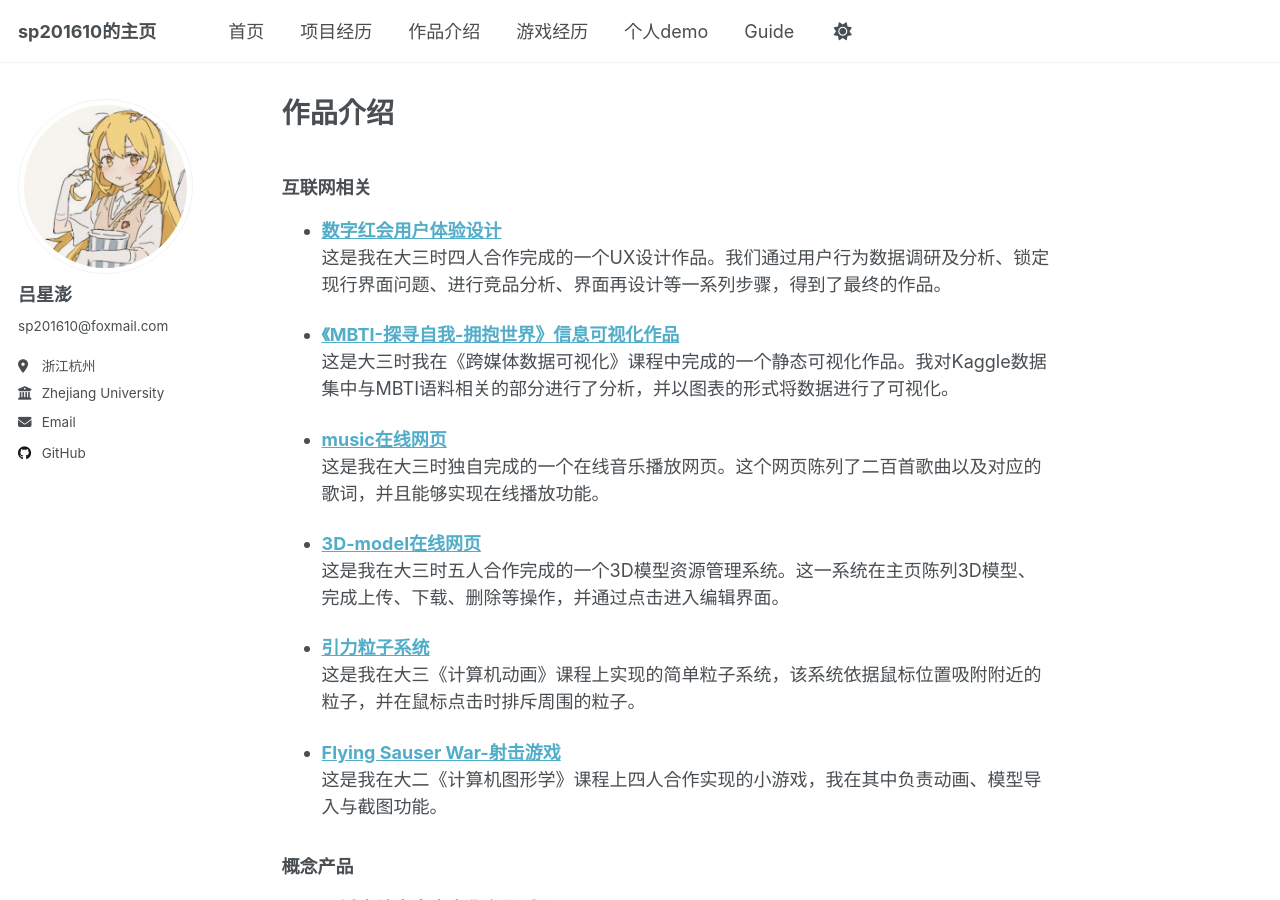
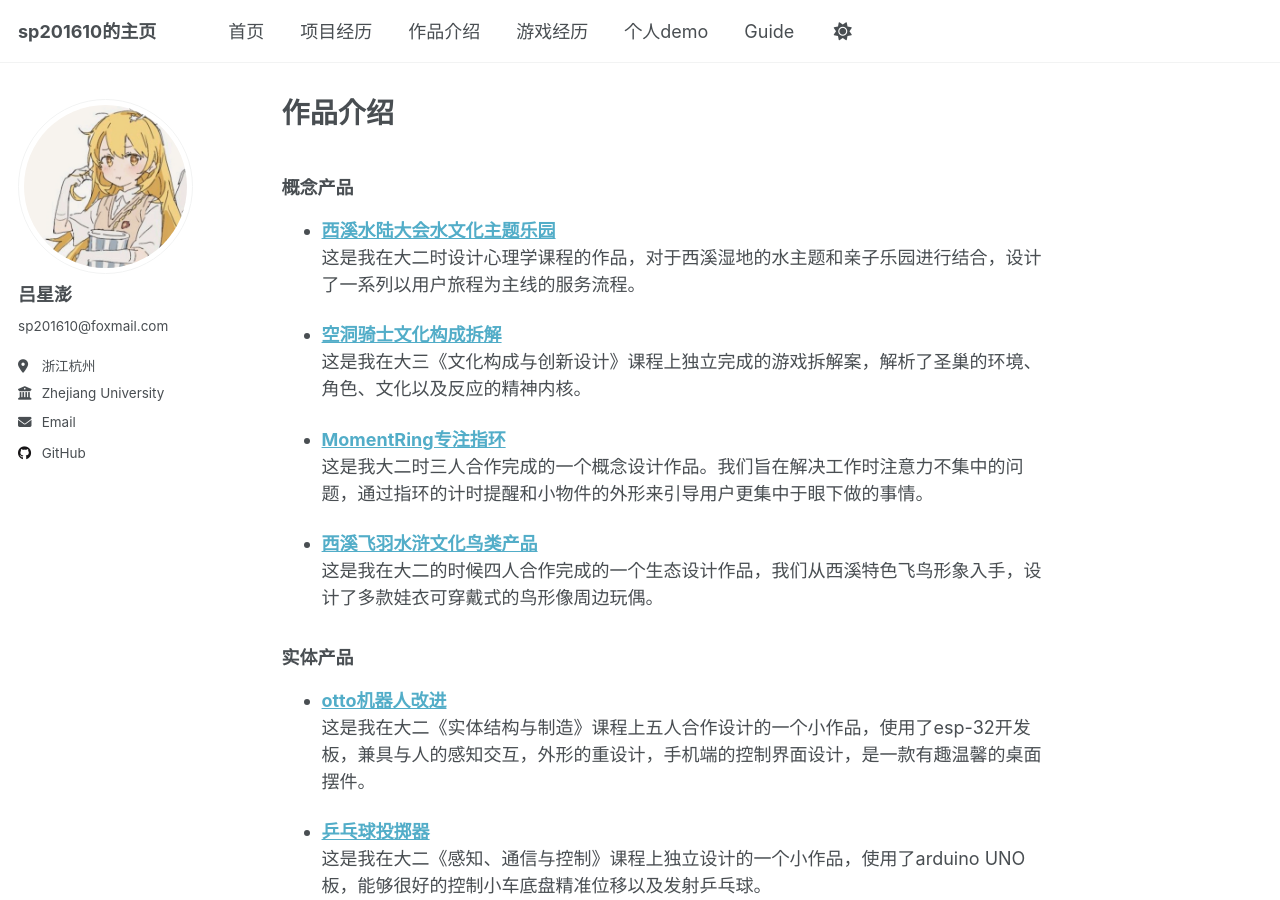
Before and after one commit to sp201610/sp201610.github.io, a Jekyll site: the page built from _pages/works.md, in a window 1280 px wide and 900 px high. Built offline with Jekyll 4.4.1, drawn with Linux system fonts in a browser that asks for light colours.

Commit message:
Update works.md

```diff
--- a/_pages/works.md
+++ b/_pages/works.md
@@ -3,26 +3,6 @@ permalink: /works/
 title: "作品介绍"
 author_profile: true
 ---
-
-### 互联网相关
-
-- **[数字红会用户体验设计](./works/digitalcross.md)**
-  这是我在大三时四人合作完成的一个UX设计作品。我们通过用户行为数据调研及分析、锁定现行界面问题、进行竞品分析、界面再设计等一系列步骤，得到了最终的作品。
-
-- **[《MBTI-探寻自我-拥抱世界》信息可视化作品](./works/MBTI-find_yourself.md)**
-  这是大三时我在《跨媒体数据可视化》课程中完成的一个静态可视化作品。我对Kaggle数据集中与MBTI语料相关的部分进行了分析，并以图表的形式将数据进行了可视化。
-
-- **[music在线网页](./works/music-website.md)**
-  这是我在大三时独自完成的一个在线音乐播放网页。这个网页陈列了二百首歌曲以及对应的歌词，并且能够实现在线播放功能。
-
-- **[3D-model在线网页](./works/3D-model-website.md)**
-  这是我在大三时五人合作完成的一个3D模型资源管理系统。这一系统在主页陈列3D模型、完成上传、下载、删除等操作，并通过点击进入编辑界面。
-
-- **[引力粒子系统](./works/CGsys.md)**
-  这是我在大三《计算机动画》课程上实现的简单粒子系统，该系统依据鼠标位置吸附附近的粒子，并在鼠标点击时排斥周围的粒子。
-
-- **[Flying Sauser War-射击游戏](./works/CGgame.md)**
-  这是我在大二《计算机图形学》课程上四人合作实现的小游戏，我在其中负责动画、模型导入与截图功能。
 
 ### 概念产品
 
```
